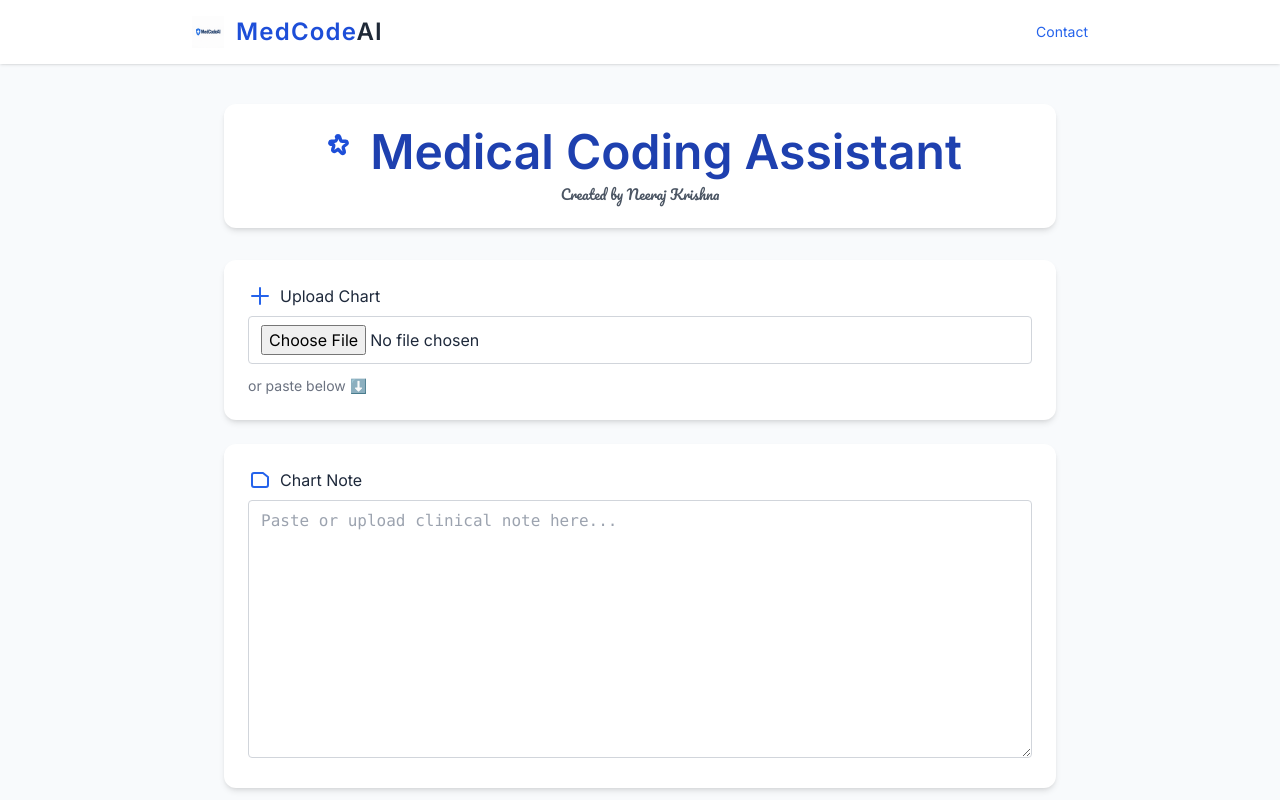
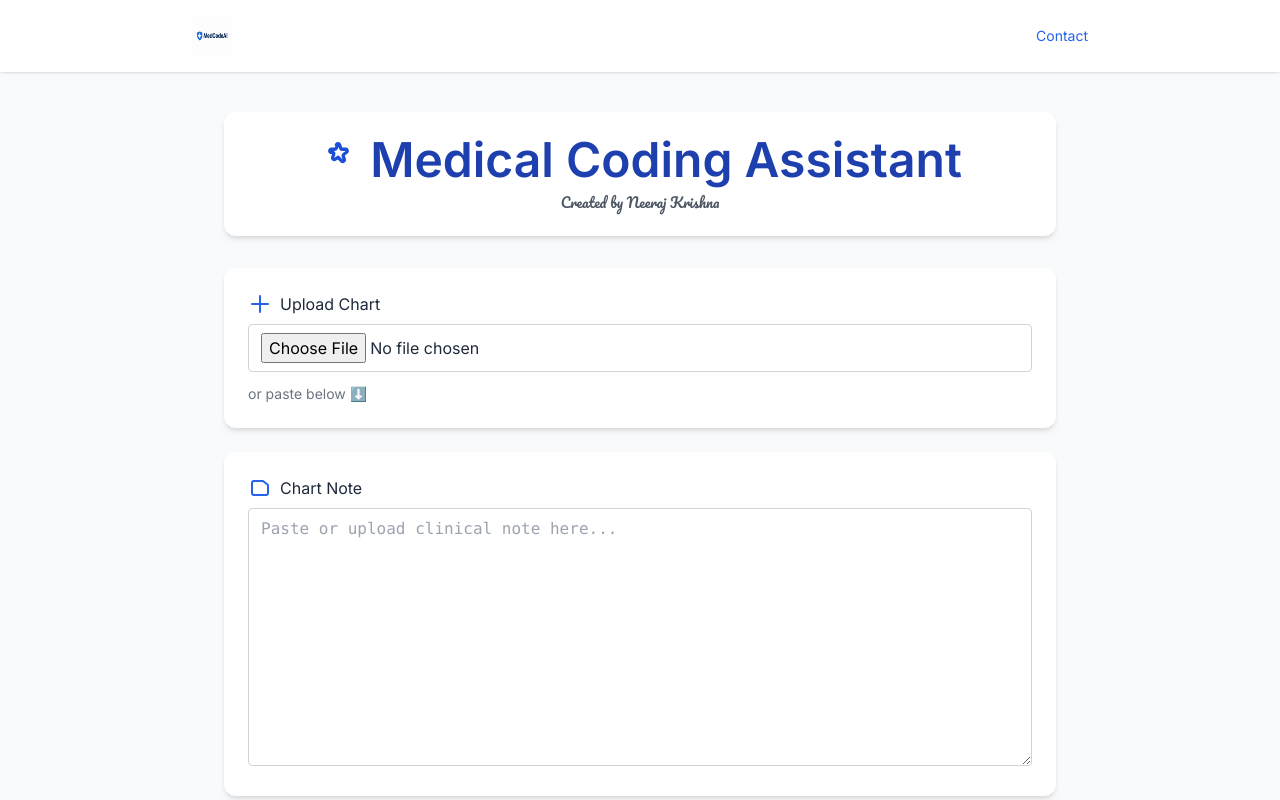
Before and after one commit to gneerajkrishna/agent-assist-app, a website: page public/index.html in a window 1280 px wide. Shown: the top 800 px of the page. Drawn offline with nearby package versions, Linux system fonts and the light colour scheme.

Commit message:
Update index.html

```diff
--- a/public/index.html
+++ b/public/index.html
@@ -20,9 +20,9 @@
  <!-- Navigation -->
 <nav class="bg-white shadow sticky top-0 z-10 p-4">
   <div class="max-w-4xl mx-auto flex justify-between items-center">
-      <div class="flex items-center gap-3">
-        <img src="logo.png" alt="Logo" class="h-8 w-8" />
-        <span class="text-2xl logo text-blue-700">MedCode<span class="text-gray-800">AI</span></span>
+    <!-- Logo only (enlarged) -->
+    <div class="flex items-center">
+      <img src="logo.png" alt="Logo" class="h-10 w-10" />
     </div>
     <a href="mailto:neerajkrishna.g@bain.com" class="text-sm text-blue-600 hover:underline">Contact</a>
   </div>
```
Lines whose indentation alone changed are shown as unchanged.
